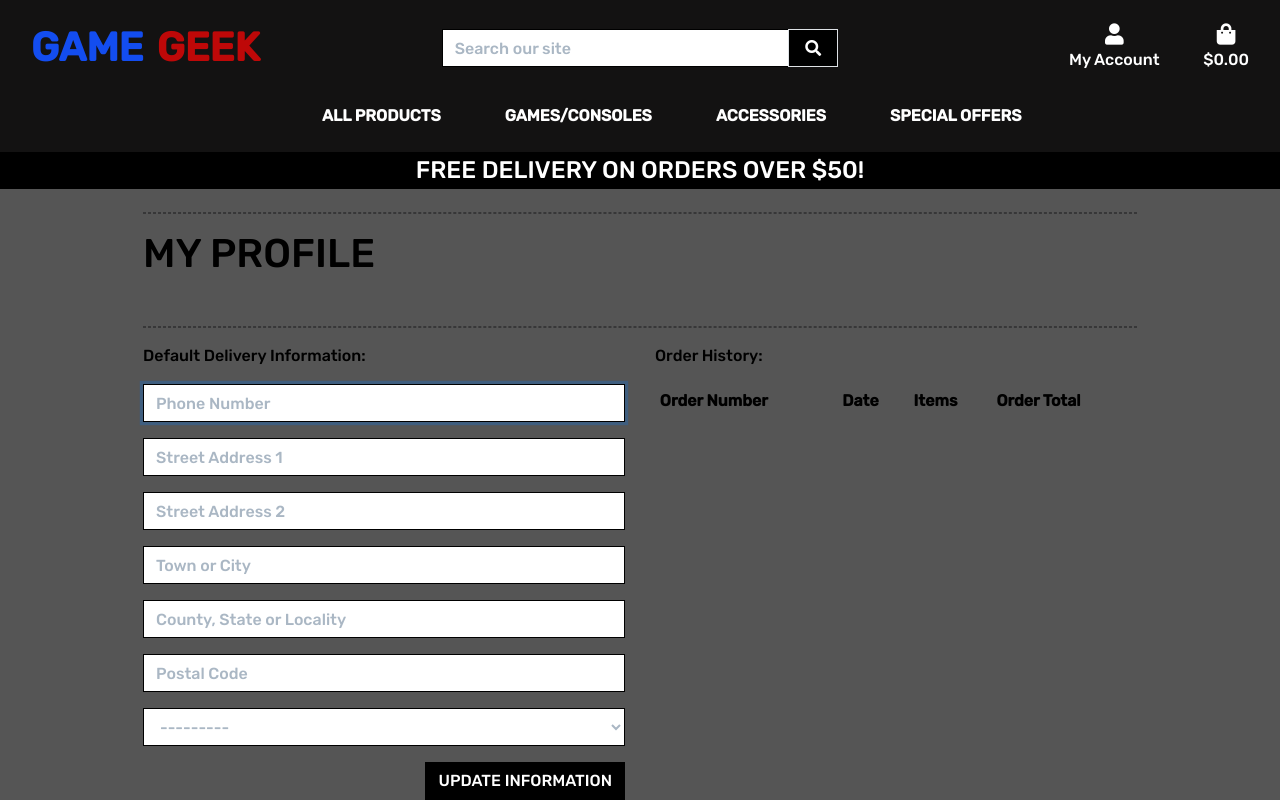
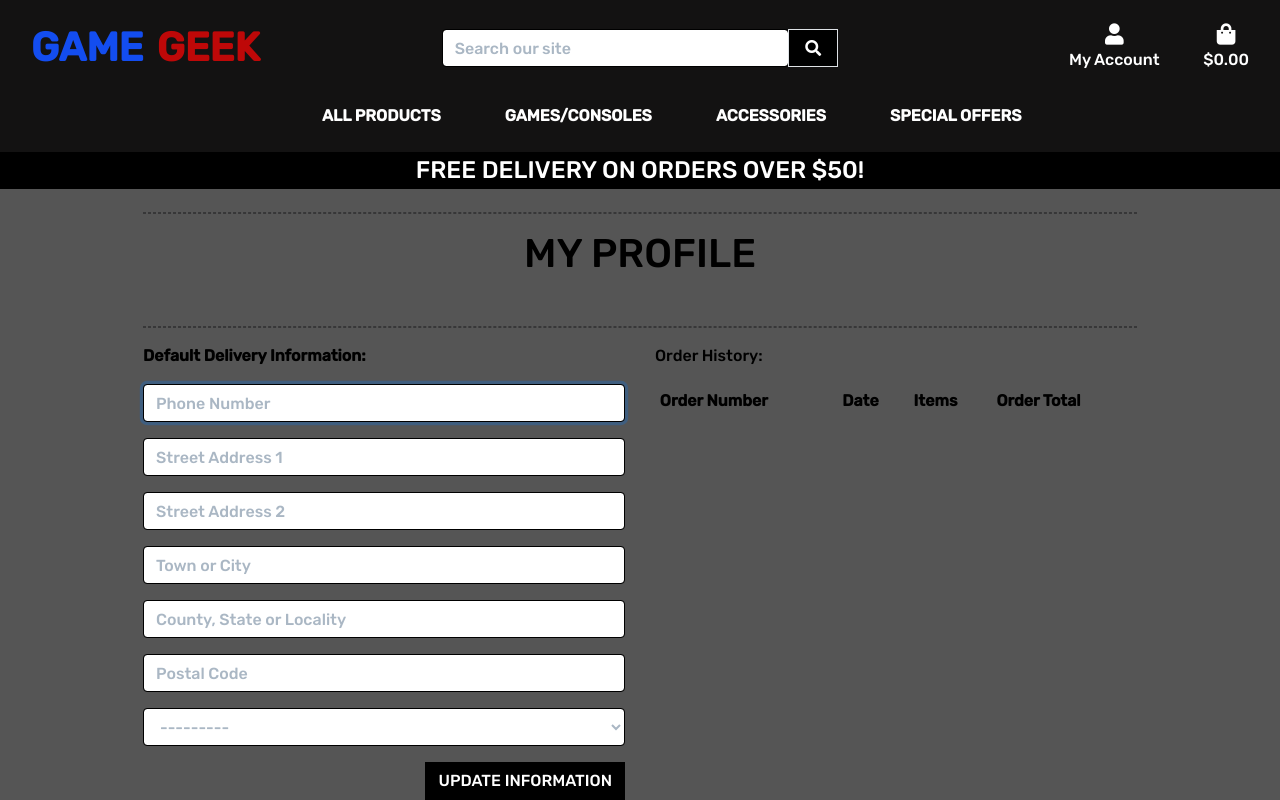
Before and after one commit to Harbs1999/game_geek, a Django app: page /profile/ in a window 1280 px wide. Run offline with Django 3.2, Linux system fonts and the light colour scheme; the visitor is signed in with stand-in values (Sample User, id 1); data comes from the database, SQL or seed files in the repository; data that the repository does not hold is empty; some libraries are stand-ins or nearby versions.

Commit message:
Fixed some css

```diff
--- a/products/templates/products/add_product.html
+++ b/products/templates/products/add_product.html
@@ -34,8 +34,8 @@
                         {% endif %}
                     {% endfor %}
                     <div class="text-right">
-                        <a class="btn btn-outline-black rounded-0" href="{% url 'products' %}">Cancel</a>
-                        <button class="btn btn-black rounded-0" type="submit">Add Product</button>
+                        <a class="btn btn-outline-black" href="{% url 'products' %}">Cancel</a>
+                        <button class="btn btn-black" type="submit">Add Product</button>
                     </div>
                 </form>
             </div>
--- a/products/templates/products/product_detail.html
+++ b/products/templates/products/product_detail.html
@@ -28,7 +28,7 @@
             </div>
             <div class="col-12 col-md-6 col-lg-4">
                 <div class="product-details-container mb-5 mt-md-5">
-                    <p class="mb-0">{{ product.name }}</p>
+                    <h3 class="mb-0">{{ product.name }}</h3>
                     <p class="lead mb-0 text-left font-weight-bold">${{ product.price }}</p>
                     {% if product.category %}
                     <p class="small mt-1 mb-0">
@@ -43,7 +43,7 @@
                         <small class="text-muted text-black">No Rating</small>
                     {% endif %}
                     {% if request.user.is_superuser %}
-                        <div class="ml-3">
+                        <div>
                             <a class="text-blue" href="{% url 'edit_product' product.id %}">Edit</a> |
                             <a class="text-red" href="{% url 'delete_product' product.id %}">Delete</a>
                         </div>
--- a/profiles/templates/profiles/profile.html
+++ b/profiles/templates/profiles/profile.html
@@ -19,13 +19,13 @@
         <div class="row">
             <div class="col">
                 <hr>
-                <h1 class="logo-font mb-4">My Profile</h1>
+                <h1 class="logo-font mb-4 text-center">My Profile</h1>
                 <hr>
             </div>
         </div>
         <div class="row">
             <div class="col-12 col-lg-6">
-                <p>Default Delivery Information:</p>
+                <p class="text-black"><strong>Default Delivery Information:</strong></p>
                 <form class="mt-3" action="{% url 'profile' %}" method="POST" id="profile-update-form">
                     {% csrf_token %}
                     {{ form|crispy }}
@@ -53,8 +53,8 @@
                                             {{ order.order_number|truncatechars:6 }}
                                         </a>
                                     </td>
-                                    <td>{{ order.date }}</td>
-                                    <td>
+                                    <td class="text-black">{{ order.date }}</td>
+                                    <td class="text-black">
                                         <ul class="list-unstyled">
                                             {% for item in order.lineitems.all %}
                                                 <li class="small">
@@ -65,7 +65,7 @@
                                             {% endfor %}
                                         </ul>
                                     </td>
-                                    <td>${{ order.grand_total }}</td>
+                                    <td class="text-black">${{ order.grand_total }}</td>
                                 </tr>
                             {% endfor %}
                         </tbody>
--- a/static/css/base.css
+++ b/static/css/base.css
@@ -84,6 +84,7 @@ hr {
 
 .border-black {
     border: 1px solid black !important;
+    border-radius: 0.25rem !important;
 }
 
 .bg-black {
```
